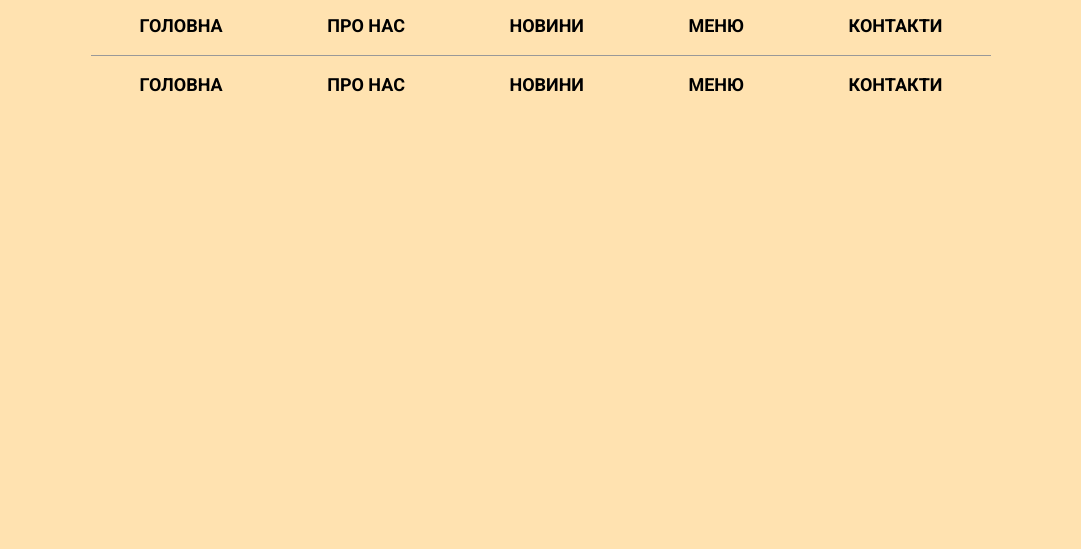
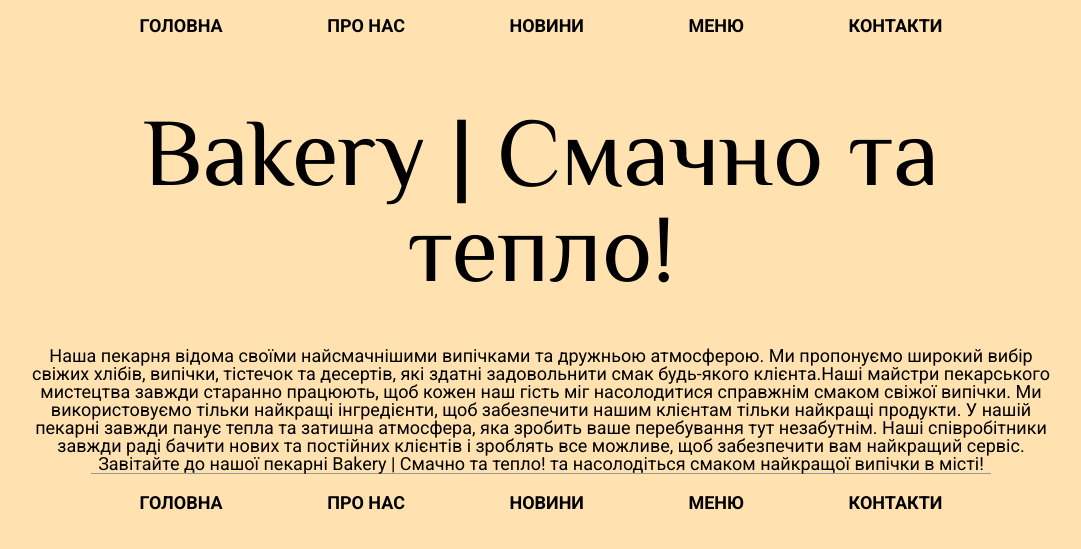
Before and after one commit to bestwebmasternet/backery_shop, a plain HTML site: page pages/about-us.html in a window 1280 px wide. Shown: the part 103-652 px from the top of the page, without its empty margins (99-1180 px from the left). Drawn offline with Linux system fonts and the light colour scheme.

Commit message:
page about_us|step1

```diff
--- a/css/style.css
+++ b/css/style.css
@@ -254,6 +254,20 @@ textarea:hover {
 	}
 
 .contact_form {
-text-align: left;
-padding-bottom: 40px;
+	text-align: left;
+	padding-bottom: 40px;
 }
+
+/* Сторінка про нас */
+/* -------------------------------------------------------- */
+.about_title {
+	margin-top: 50px;
+	margin-right: 10%;
+	margin-left: 10%;
+}
+
+.about_text {
+	margin-top: 50px;
+	margin-right: 10%;
+	margin-left: 10%;
+}
--- a/pages/about-us.html
+++ b/pages/about-us.html
@@ -30,6 +30,22 @@
 
 </header>
 <main>
+<section>
+    <div class="about_title">
+        <h1>Bakery | Смачно та тепло!</h1>
+    </div>
+</section>
+<section>
+    <div class="about_text">
+        <p>
+            Наша пекарня відома своїми найсмачнішими випічками та дружньою атмосферою. Ми пропонуємо широкий вибір свіжих хлібів, випічки, тістечок та десертів, які здатні задовольнити смак будь-якого клієнта.Наші майстри пекарського мистецтва завжди старанно працюють, щоб кожен наш гість міг насолодитися справжнім смаком свіжої випічки. Ми використовуємо тільки найкращі інгредієнти, щоб забезпечити нашим клієнтам тільки найкращі продукти.
+
+            У нашій пекарні завжди панує тепла та затишна атмосфера, яка зробить ваше перебування тут незабутнім. Наші співробітники завжди раді бачити нових та постійних клієнтів і зроблять все можливе, щоб забезпечити вам найкращий сервіс.
+
+            Завітайте до нашої пекарні Bakery | Смачно та тепло! та насолодіться смаком найкращої випічки в місті!
+        </p>
+    </div>
+</section>
     <hr>
 </main>
 <footer>
```
